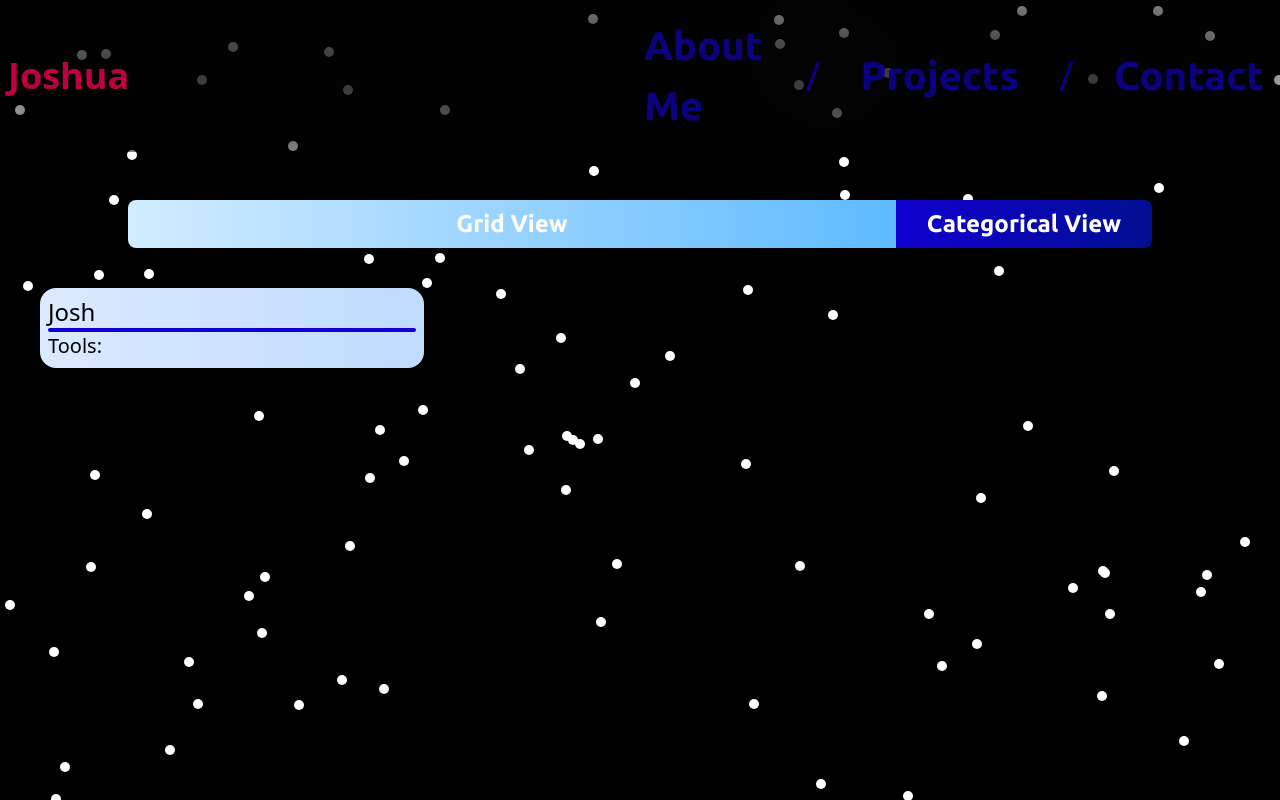
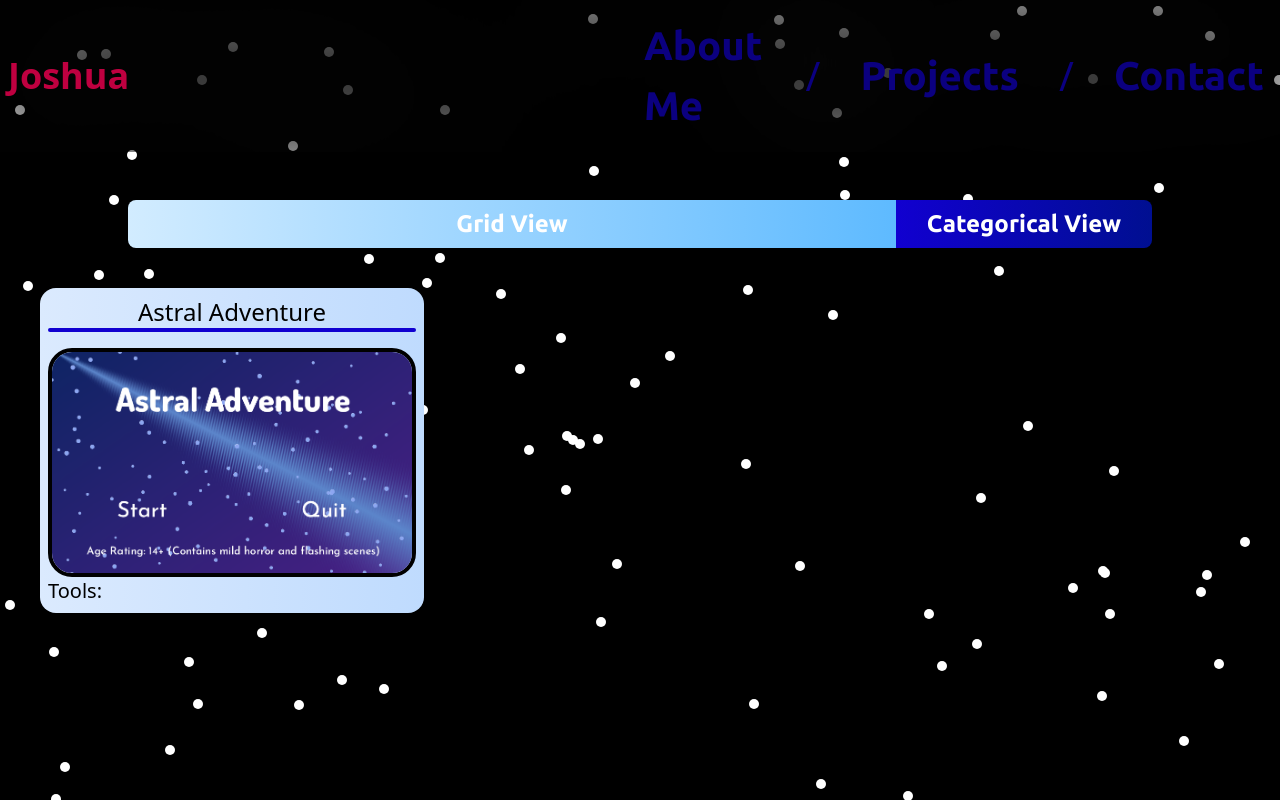
Before and after one commit to JojoTheWarrior/Portfolio, a React (Create React App) app: page /projects in a window 1280 px wide. Built offline with nearby package versions, Linux system fonts and the light colour scheme.

Commit message:
page title

```diff
--- a/public/index.html
+++ b/public/index.html
@@ -24,7 +24,7 @@
       work correctly both with client-side routing and a non-root public URL.
       Learn how to configure a non-root public URL by running `npm run build`.
     -->
-    <title>React App</title>
+    <title>JojoTheWarrior</title>
   </head>
   <body>
     <noscript>You need to enable JavaScript to run this app.</noscript>
--- a/src/components/Project.jsx
+++ b/src/components/Project.jsx
@@ -3,9 +3,9 @@ import React from 'react'
 const Project = ({name, image, description, tools_list}) => {
   return (
     <div className="w-30vw m-5vh rounded-2xl p-1vh bg-gradient-to-r from-blue-100 to-blue-200 ">
-        <h1 className="font-ubuntu-bold text-2xl">{name}</h1>
+        <h1 className="font-ubuntu-bold text-center text-2xl">{name}</h1>
         <hr className="border-t-4 rounded-lg border-button-dark-blue"/>
-        <img src={image}/>
+        <img className="rounded-3xl border-black border-4 mt-4" src={image}/>
         <div className="flex">
             <h1 className="text-xl">Tools:</h1>
         </div>
--- a/src/components/Projects.jsx
+++ b/src/components/Projects.jsx
@@ -27,7 +27,7 @@ const Projects = () => {
             {
                 view=="grid" ?
                 <div className="flex w-full">
-                    <Project name="Josh"/>
+                    <Project name="Astral Adventure" image={astral_adventure}/>
                 </div>
                 :
                 <div>
```
